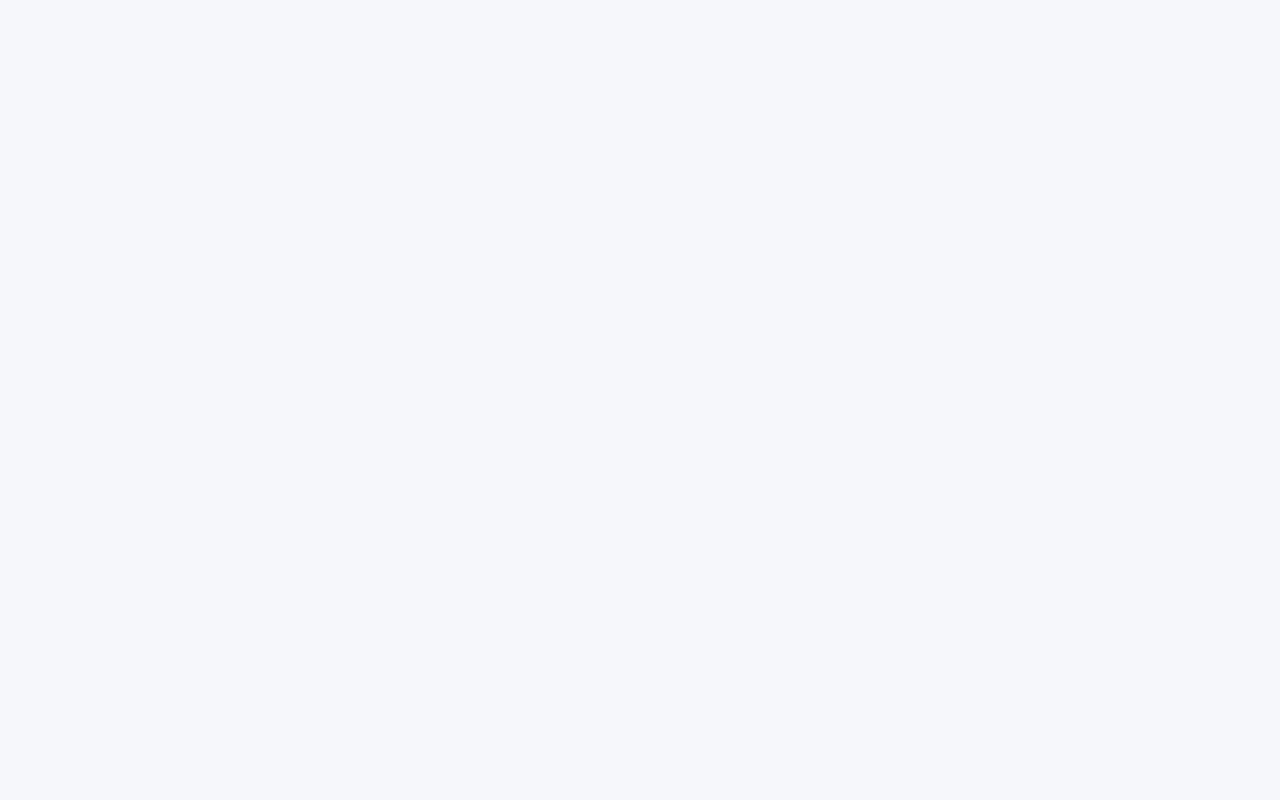
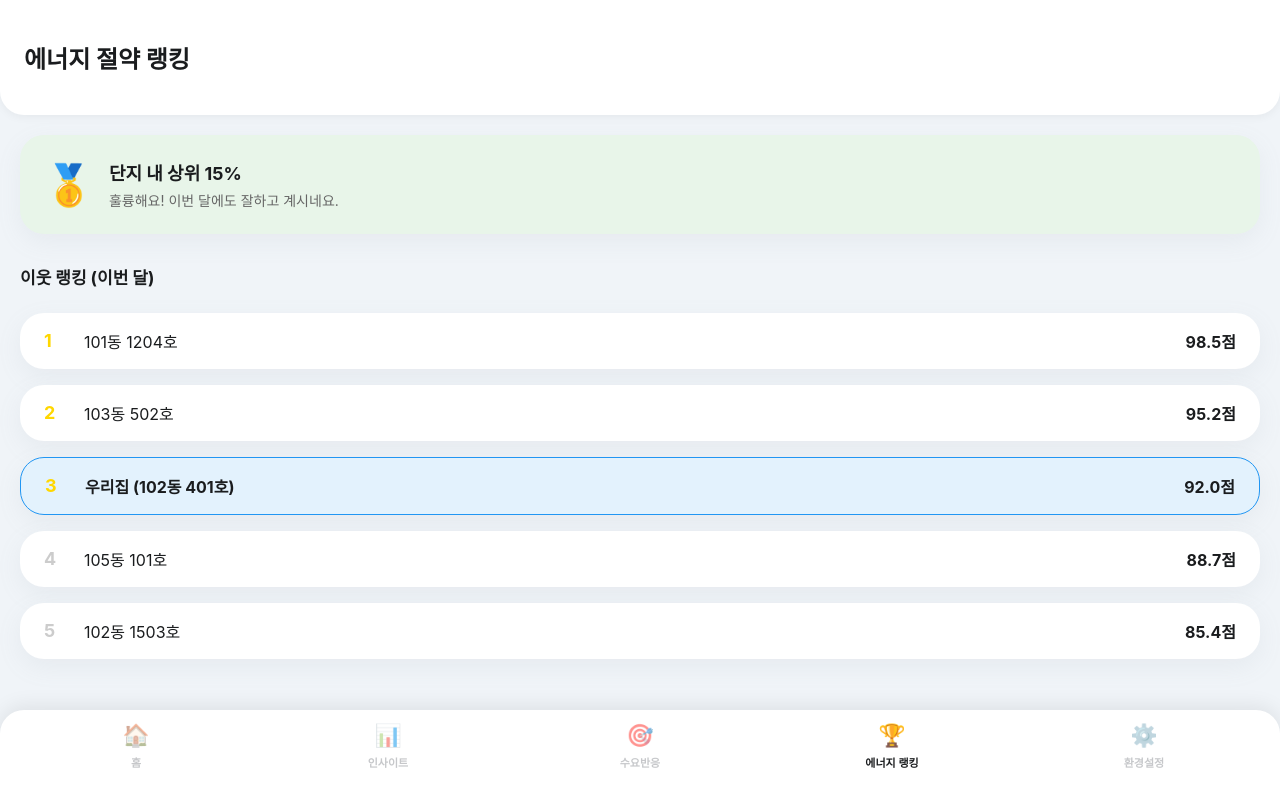
Before and after one commit to mkw111/Jigubang-front, a React (Create React App) app: page /ranking in a window 1280 px wide. Before the commit this address had no page. Built offline with nearby package versions, Linux system fonts and the light colour scheme.

Commit message:
refactor : 하단 탭 바 구성 변경 (영상 프로토타입 기준)
- 메뉴 구성: 홈, 인사이트, 수요반응, 에너지 랭킹, 환경설정\n- RankingPage 신규 추가 및 라우팅 등록\n- BottomNav 공통 컴포넌트 분리

```diff
--- a/src/App.tsx
+++ b/src/App.tsx
@@ -12,6 +12,7 @@ import PasswordResetPage from "./pages/PasswordResetPage";
 import EnergyDetailPage from "./pages/EnergyDetailPage";
 import DrHistoryPage from "./pages/DrHistoryPage";
 import BoardPage from "./pages/BoardPage";
+import RankingPage from "./pages/RankingPage";
 import "./App.css";
 
 function App() {
@@ -31,6 +32,7 @@ function App() {
           <Route path="/energy-detail" element={<EnergyDetailPage />} />
           <Route path="/dr-history" element={<DrHistoryPage />} />
           <Route path="/board" element={<BoardPage />} />
+          <Route path="/ranking" element={<RankingPage />} />
         </Routes>
       </div>
     </Router>
--- /dev/null
+++ b/src/components/BottomNav.tsx
@@ -0,0 +1,36 @@
+import React from 'react';
+import { useNavigate, useLocation } from 'react-router-dom';
+import '../pages/HomePage.css';
+
+const BottomNav: React.FC = () => {
+    const navigate = useNavigate();
+    const location = useLocation();
+
+    const menuItems = [
+        { name: '홈', icon: '🏠', path: '/home' },
+        { name: '인사이트', icon: '📊', path: '/energy-detail' },
+        { name: '수요반응', icon: '🎯', path: '/dr-history' },
+        { name: '에너지 랭킹', icon: '🏆', path: '/ranking' },
+        { name: '환경설정', icon: '⚙️', path: '/mypage' }
+    ];
+
+    return (
+        <nav className="quick-menu">
+            {menuItems.map((item) => (
+                <div
+                    key={item.path}
+                    className="menu-item"
+                    onClick={() => navigate(item.path)}
+                    style={{ opacity: location.pathname === item.path ? 1 : 0.5 }}
+                >
+                    <div className="menu-icon">{item.icon}</div>
+                    <span style={{ color: location.pathname === item.path ? '#1A1C1E' : '#8E9196' }}>
+                        {item.name}
+                    </span>
+                </div>
+            ))}
+        </nav>
+    );
+};
+
+export default BottomNav;
--- a/src/pages/HomePage.tsx
+++ b/src/pages/HomePage.tsx
@@ -1,5 +1,6 @@
 import React, { useEffect, useState } from 'react';
 import { useNavigate } from 'react-router-dom';
+import BottomNav from '../components/BottomNav';
 import './HomePage.css';
 
 const HomePage: React.FC = () => {
@@ -33,7 +34,6 @@ const HomePage: React.FC = () => {
         fetchData();
     }, [user.hoSeq, user.uuid, navigate]);
 
-    // Calculate gauge percentage based on goal or average (mocking 70% for visual)
     const gaugePercent = 70;
 
     return (
@@ -50,7 +50,7 @@ const HomePage: React.FC = () => {
                 {activeDr && (
                     <div className="dr-banner active" onClick={() => navigate('/dr-history')}>
                         <span className="dr-tag">LIVE</span>
-                        <p className="dr-text">지금은 <strong>국민쉼표</strong> 시간! 에너지 절감에 참여하세요.</p>
+                        <p className="dr-text">지금은 <strong>수요반응</strong> 참여 시간!</p>
                         <span className="dr-arrow">›</span>
                     </div>
                 )}
@@ -94,30 +94,9 @@ const HomePage: React.FC = () => {
                 </section>
 
                 <div style={{height: '100px'}}></div>
+            </main>
 
-                <nav className="quick-menu">
-                    <div className="menu-item" onClick={() => navigate('/home')}>
-                        <div className="menu-icon">🏠</div>
-                        <span style={{color: '#1A1C1E'}}>홈</span>
-                    </div>
-                    <div className="menu-item" onClick={() => navigate('/energy-detail')}>
-                        <div className="menu-icon">📊</div>
-                        <span>상세분석</span>
-                    </div>
-                    <div className="menu-item" onClick={() => navigate('/dr-history')}>
-                        <div className="menu-icon">🎯</div>
-                        <span>국민쉼표</span>
-                    </div>
-                    <div className="menu-item" onClick={() => navigate('/board')}>
-                        <div className="menu-icon">💬</div>
-                        <span>커뮤니티</span>
-                    </div>
-                    <div className="menu-item" onClick={() => navigate('/mypage')}>
-                        <div className="menu-icon">⚙️</div>
-                        <span>설정</span>
-                    </div>
-                </nav>
-            </main>
+            <BottomNav />
         </div>
     );
 };
--- /dev/null
+++ b/src/pages/RankingPage.tsx
@@ -0,0 +1,63 @@
+import React from 'react';
+import { useNavigate } from 'react-router-dom';
+import BottomNav from '../components/BottomNav';
+import './HomePage.css';
+
+const RankingPage: React.FC = () => {
+    const navigate = useNavigate();
+    const user = JSON.parse(localStorage.getItem('user') || '{}');
+
+    const mockRanking = [
+        { rank: 1, name: '101동 1204호', score: '98.5' },
+        { rank: 2, name: '103동 502호', score: '95.2' },
+        { rank: 3, name: '우리집 (102동 401호)', score: '92.0', isMe: true },
+        { rank: 4, name: '105동 101호', score: '88.7' },
+        { rank: 5, name: '102동 1503호', score: '85.4' },
+    ];
+
+    return (
+        <div className="home-container">
+            <header className="home-header">
+                <h2 className="ho-info">에너지 절약 랭킹</h2>
+            </header>
+
+            <main className="dashboard-content">
+                <section className="card" style={{ background: '#E8F5E9', border: 'none' }}>
+                    <div style={{ display: 'flex', alignItems: 'center', gap: '15px' }}>
+                        <div style={{ fontSize: '40px' }}>🥇</div>
+                        <div>
+                            <h3 style={{ margin: 0, fontSize: '18px' }}>단지 내 상위 15%</h3>
+                            <p style={{ margin: '5px 0 0', color: '#666', fontSize: '14px' }}>훌륭해요! 이번 달에도 잘하고 계시네요.</p>
+                        </div>
+                    </div>
+                </section>
+
+                <h3 className="card-title" style={{ marginTop: '30px' }}>이웃 랭킹 (이번 달)</h3>
+
+                {mockRanking.map((item) => (
+                    <div key={item.rank} className="card" style={{
+                        display: 'flex',
+                        justifyContent: 'space-between',
+                        alignItems: 'center',
+                        padding: '16px 24px',
+                        backgroundColor: item.isMe ? '#E3F2FD' : 'white',
+                        border: item.isMe ? '1px solid #2196F3' : 'none'
+                    }}>
+                        <div style={{ display: 'flex', alignItems: 'center', gap: '15px' }}>
+                            <strong style={{ fontSize: '18px', color: item.rank <= 3 ? '#FFD700' : '#CCC', minWidth: '25px' }}>
+                                {item.rank}
+                            </strong>
+                            <span style={{ fontWeight: item.isMe ? 700 : 400 }}>{item.name}</span>
+                        </div>
+                        <strong style={{ color: '#1A1C1E' }}>{item.score}점</strong>
+                    </div>
+                ))}
+            </main>
+
+            <div style={{ height: '100px' }}></div>
+            <BottomNav />
+        </div>
+    );
+};
+
+export default RankingPage;
```
